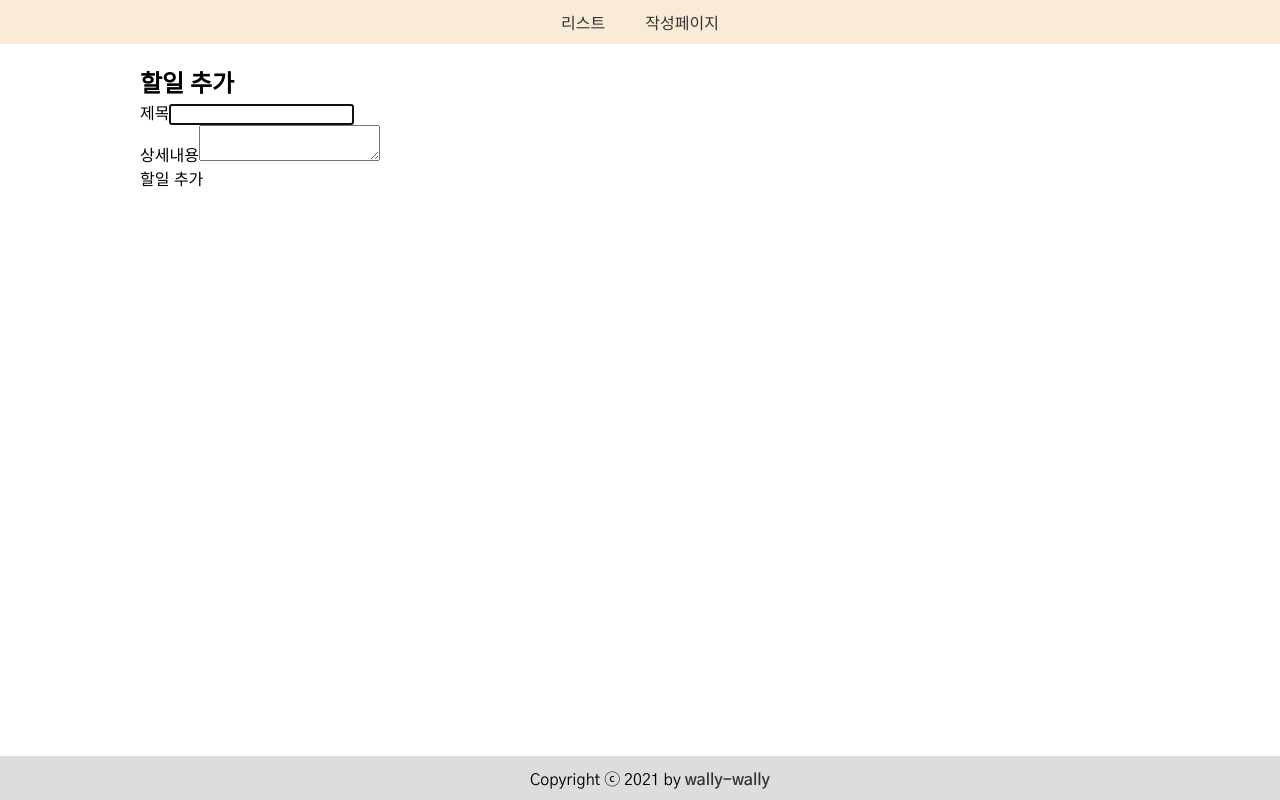
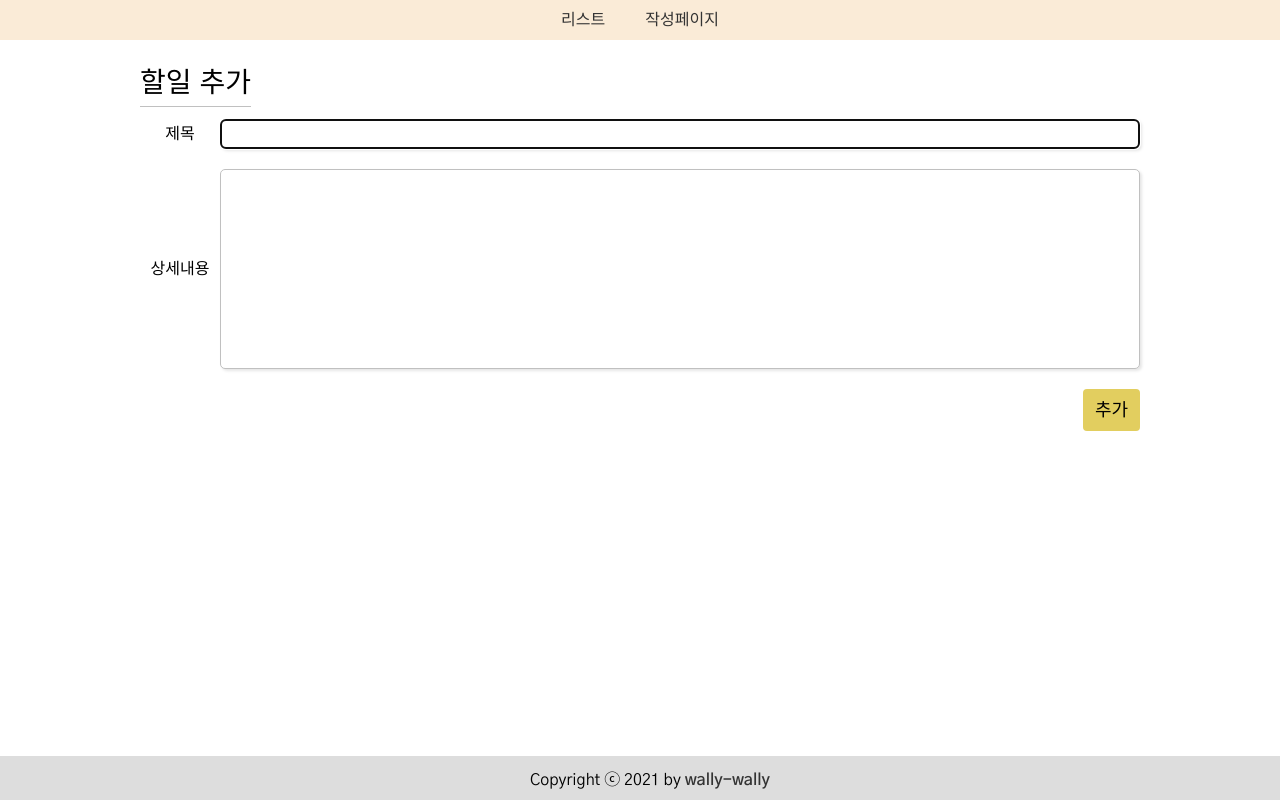
Before and after one commit to Ferarosa/todo-wally-wally, a React (Create React App) app: page /form in a window 1280 px wide. Built offline with nearby package versions, Linux system fonts and the light colour scheme.

Commit message:
update: 중간 스타일링 업데이트

```diff
--- a/package.json
+++ b/package.json
@@ -14,6 +14,7 @@
     "@testing-library/user-event": "^12.1.10",
     "react": "^17.0.2",
     "react-dom": "^17.0.2",
+    "react-icons": "^4.2.0",
     "react-router-dom": "^5.2.0",
     "react-scripts": "4.0.3",
     "web-vitals": "^1.0.1"
--- a/src/api/update.js
+++ b/src/api/update.js
@@ -4,6 +4,20 @@ import storage from 'utils/storage';
 const update = {
   updateTodoItem(todoForm) {
     const { id, title, contents } = todoForm;
+
+    if (title.trim() === '') {
+      return {
+        message: '제목을 입력해주세요.',
+        isError: true,
+      }
+    }
+
+    if (contents.trim() === '') {
+      return {
+        message: '내용을 입력해주세요.',
+        isError: true,
+      }
+    }
 
     const todos = api.fetchTodoList().data;
 
@@ -26,7 +40,6 @@ const update = {
     });
 
     console.log(updatedTodos)
-
     storage.setItem('wally-todos', JSON.stringify(updatedTodos));
   }
 }
--- a/src/assets/scss/base/default.scss
+++ b/src/assets/scss/base/default.scss
@@ -15,6 +15,10 @@ section {
 }
 
 input, textarea {
+  font-size: 16px;
+}
+
+input, textarea, a, button {
   box-sizing: border-box;
 }
 
@@ -23,13 +27,15 @@ button {
   border: none;
   padding: 0;
   outline: none;
-  font-size: inherit;
   cursor: pointer;
+  line-height: 1;
 }
 
 a {
+  display: inline-block;
   color: #333;
   text-decoration: none;
+  line-height: 1;
 }
 
 ul, ol, li {
--- a/src/components/TodoForm/TodoForm.js
+++ b/src/components/TodoForm/TodoForm.js
@@ -25,7 +25,7 @@ class TodoForm extends Component {
   }
 
   render() {
-    const { type, title, contents, onSubmitTodo } = this.props;
+    const { typeText, title, contents, onSubmitTodo } = this.props;
 
     return (
       <form className="todo-form" onSubmit={onSubmitTodo}>
@@ -37,7 +37,7 @@ class TodoForm extends Component {
           <label htmlFor="contents">상세내용</label>
           <textarea id="contents" value={contents} onChange={this.onChangeContents} />
         </article>
-        <button type="submit">할일 {type === 'add' ? '추가' : '수정'}</button>
+        <button type="submit">{typeText}</button>
       </form>
     );
   }
--- a/src/components/TodoForm/TodoForm.scss
+++ b/src/components/TodoForm/TodoForm.scss
@@ -1 +1,46 @@
-// empty
+.todo-form {
+  width: 100%;
+
+  article {
+    display: flex;
+    margin-bottom: 20px;
+
+    label {
+      text-align: center;
+      width: 80px;
+
+      &[for="title"] {
+        line-height: 30px;
+      }
+
+      &[for="contents"] {
+        line-height: 200px;
+      }
+    }
+
+    input, textarea {
+      flex-grow: 1;
+      border: 1px solid silver;
+      border-radius: 5px;
+      box-shadow: 2px 2px 3px rgba(0, 0, 0, 0.1);
+    }
+
+    input {
+      height: 30px;
+    }
+
+    textarea {
+      height: 200px;
+      resize: none;
+    }
+  }
+
+  button {
+    display: block;
+    margin-left: auto;
+    padding: 12px;
+    font-size: 18px;
+    border-radius: 4px;
+    background-color: rgb(226, 206, 95);
+  }
+}
--- a/src/pages/DetailPage.js
+++ b/src/pages/DetailPage.js
@@ -1,4 +1,5 @@
 import React, { Component } from 'react';
+import { MdCheckBoxOutlineBlank, MdCheckBox } from 'react-icons/md';
 import api from 'api';
 import NotFoundPage from './NotFoundPage';
 import './DetailPage.scss';
@@ -22,6 +23,11 @@ class DetailPage extends Component {
       todo: data,
       isError,
     })
+  }
+
+  onToggleTodoComplete = (id) => {
+    api.toggleTodoItem(id);
+    this.fetchTodoItem();
   }
 
   removeTodoItem = () => {
@@ -51,6 +57,10 @@ class DetailPage extends Component {
         <article className="todo-detail">
           <div className="todo-detail-title">
             <h3>제목</h3>
+            <div className="todo-detail-completed-checkbox" onClick={() => this.onToggleTodoComplete(todo.id)}>
+              {todo.isCompleted ? <MdCheckBox /> : <MdCheckBoxOutlineBlank />}
+              할일 완료 체크
+            </div>
             <p className="title">{todo.title}</p>
           </div>
           <div className="todo-detail-contents">
@@ -58,9 +68,9 @@ class DetailPage extends Component {
             <p className="contents">{todo.contents}</p>
           </div>
         </article>
-        <article className="todo-detail-buttons">
-          <Link to={`/edit/${todo.id}`}>수정</Link>
-          <button type="button" onClick={this.removeTodoItem}>삭제</button>
+        <article className="todo-detail-button">
+          <Link className="todo-detail-button-item edit" to={`/edit/${todo.id}`}>수정</Link>
+          <button className="todo-detail-button-item delete" type="button" onClick={this.removeTodoItem}>삭제</button>
         </article>
       </section>
     );
--- a/src/pages/DetailPage.scss
+++ b/src/pages/DetailPage.scss
@@ -16,8 +16,43 @@
 
   p {
     padding: 10px;
-    border: 1px solid #cdcdcd;
+    border: 1px solid silver;
     border-radius: 5px;
-    box-shadow: 2px 2px 2px rgba(0, 0, 0, 0.1);
+    box-shadow: 2px 2px 3px rgba(0, 0, 0, 0.1);
+  }
+
+  &-completed-checkbox {
+    display: inline-flex;
+    padding-left: 15px;
+    cursor: pointer;
+
+    svg {
+      color: rgb(255, 59, 59);
+    }
+  }
+
+  &-button {
+    display: flex;
+    justify-content: flex-end;
+    align-items: center;
+
+    &-item {
+      padding: 12px;
+      font-size: 18px;
+      border-radius: 4px;
+
+      & + & {
+        margin-left: 10px;
+      }
+
+      &.edit {
+        background-color: rgb(255, 188, 65);
+      }
+
+      &.delete {
+        background-color: rgb(248, 103, 50);
+      }
+    }
+
   }
 }
--- a/src/pages/FormPage.js
+++ b/src/pages/FormPage.js
@@ -1,6 +1,7 @@
 import React, { Component } from 'react';
 import TodoForm from 'components/TodoForm/TodoForm';
 import NotFoundPage from './NotFoundPage';
+import './FormPage.scss';
 import api from 'api';
 
 class FormPage extends Component {
@@ -102,6 +103,10 @@ class FormPage extends Component {
     }
   }
 
+  typeText = (type) => {
+    return type === 'add' ? '추가' : '수정';
+  }
+
   render() {
     const { type, title, contents, isError } = this.state;
 
@@ -111,9 +116,9 @@ class FormPage extends Component {
 
     return (
       <section className="todo-form-page">
-        <h2>할일 {type === 'add' ? '추가' : '수정'}</h2>
+        <h2>할일 {this.typeText(type)}</h2>
         <TodoForm
-          type={type}
+          typeText={this.typeText(type)}
           title={title}
           contents={contents}
           onChangeTitle={this.onChangeTitle}
--- /dev/null
+++ b/src/pages/FormPage.scss
@@ -0,0 +1,11 @@
+.todo-form-page {
+  h2 {
+    font-family: 'Noto Sans KR';
+    font-size: 28px;
+    font-weight: 500;
+    padding-bottom: 6px;
+    margin-bottom: 12px;
+    border-bottom: 1px solid silver;
+    display: inline-block;
+  }
+}
--- a/src/pages/ListPage.js
+++ b/src/pages/ListPage.js
@@ -1,7 +1,8 @@
 import React, { Component } from 'react';
 import TodoItem from 'components/TodoItem/TodoItem';
+import NotFoundPage from './NotFoundPage';
+import './ListPage.scss';
 import api from 'api';
-import NotFoundPage from './NotFoundPage';
 
 class ListPage extends Component {
   state = {
@@ -35,9 +36,10 @@ class ListPage extends Component {
     }
 
     return (
-      <section className="list-page">
+      <section className="todo-list-page">
+        <h2>할일 목록</h2>
         {!todos || todos.length === 0
-          ? (<p>할일 목록이 없습니다.</p>)
+          ? (<p className="no-exist-todo-list">할일 목록이 없습니다.</p>)
           : (<ul className="todo-list">
               {todos.map((todo) => <TodoItem key={todo.id} todo={todo} onToggleTodoComplete={this.onToggleTodoComplete} />)}
             </ul>)
--- /dev/null
+++ b/src/pages/ListPage.scss
@@ -0,0 +1,24 @@
+.todo-list-page {
+  font-family: 'Noto Sans KR';
+
+  h2 {
+    font-size: 28px;
+    font-weight: 500;
+    padding-bottom: 6px;
+    margin-bottom: 12px;
+    border-bottom: 1px solid silver;
+    display: inline-block;
+  }
+
+  .no-exist-todo-list {
+    font-size: 22px;
+    font-weight: 500;
+    text-align: center;
+    padding: 20px 0;
+    color: crimson;
+  }
+
+  .todo-list {
+    padding-top: 10px;
+  }
+}
```
Also changed, not shown: 1 other file (tests, documents, lock files or other folders).
